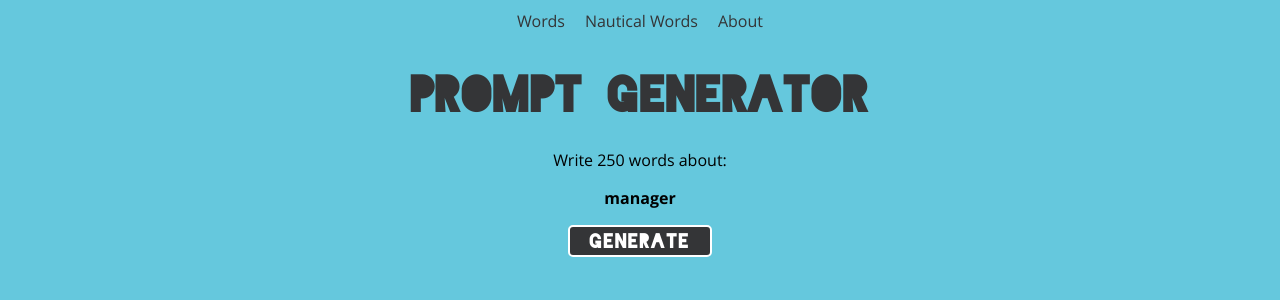
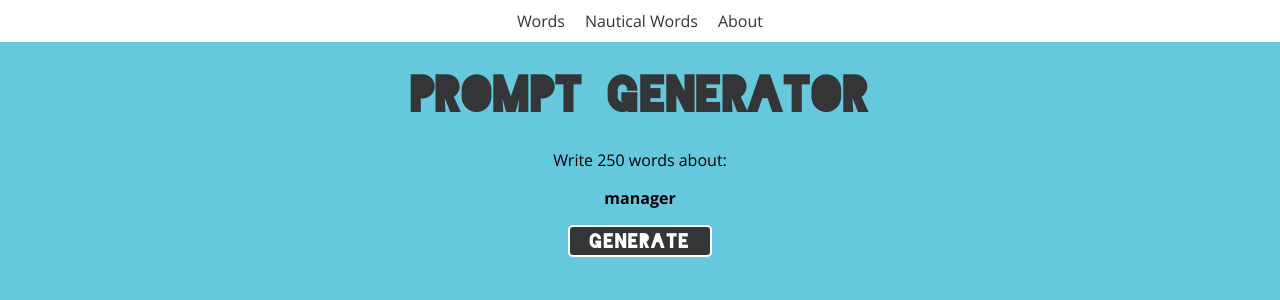
Before and after one commit to sharkham/prompt-generator, a React (Create React App) app: page / in a window 1280 px wide. Shown: the top 300 px of the page. Built offline with nearby package versions, Linux system fonts and the light colour scheme.

Commit message:
Adds background colour for nav and adjusts styling accordingly

```diff
--- a/src/App.css
+++ b/src/App.css
@@ -24,12 +24,13 @@ h1 {
 
 .nav-link:hover,
 .nav-link:focus {
-  background: #fff;
+  background: #343537;
+  color: #fff;
   outline: none;
 }
 
 .nav-link:active {
-  background-color: #343537;
+  background-color: #9fa1a4;
   color: #ffffff;
   outline: none;
 }
@@ -71,3 +72,7 @@ button:active {
 p {
   padding: 0 10%;
 }
+
+nav {
+  background-color: #fff;
+}
```
